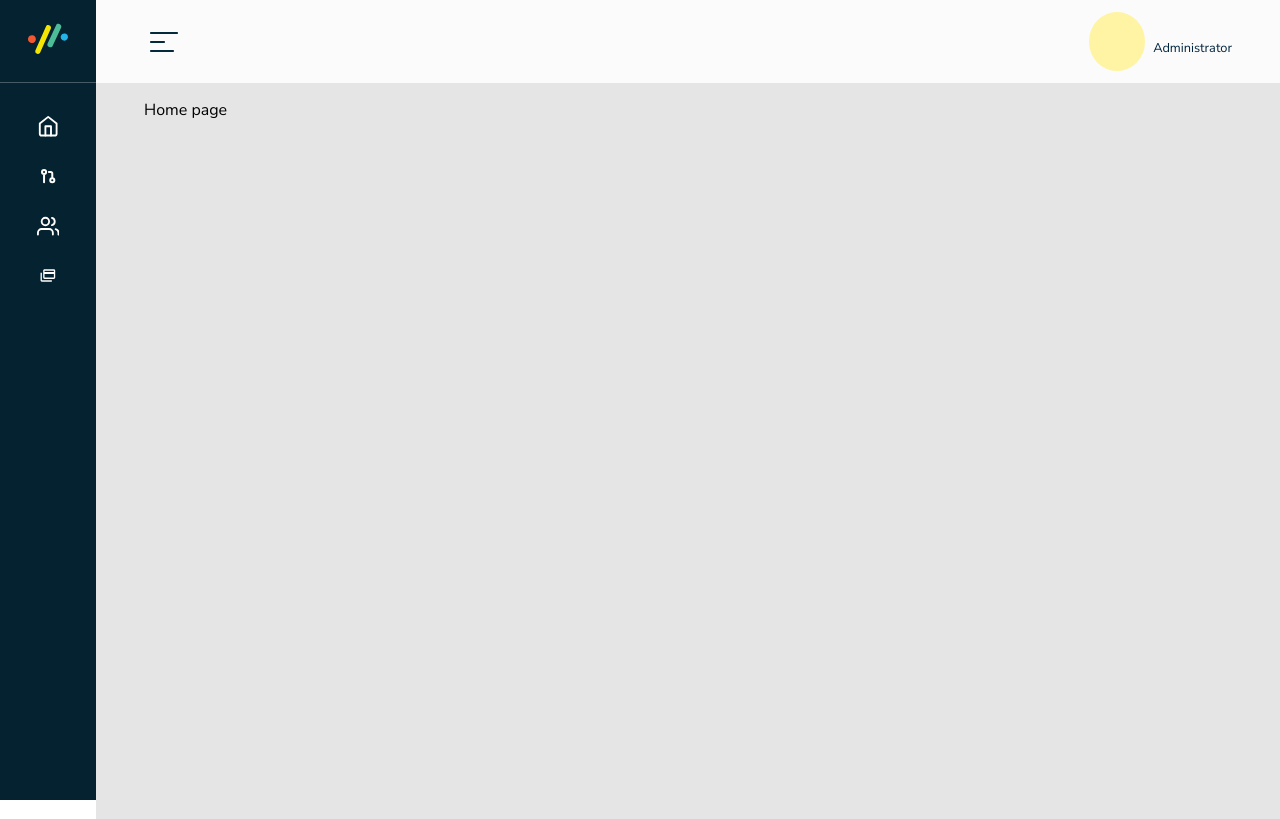
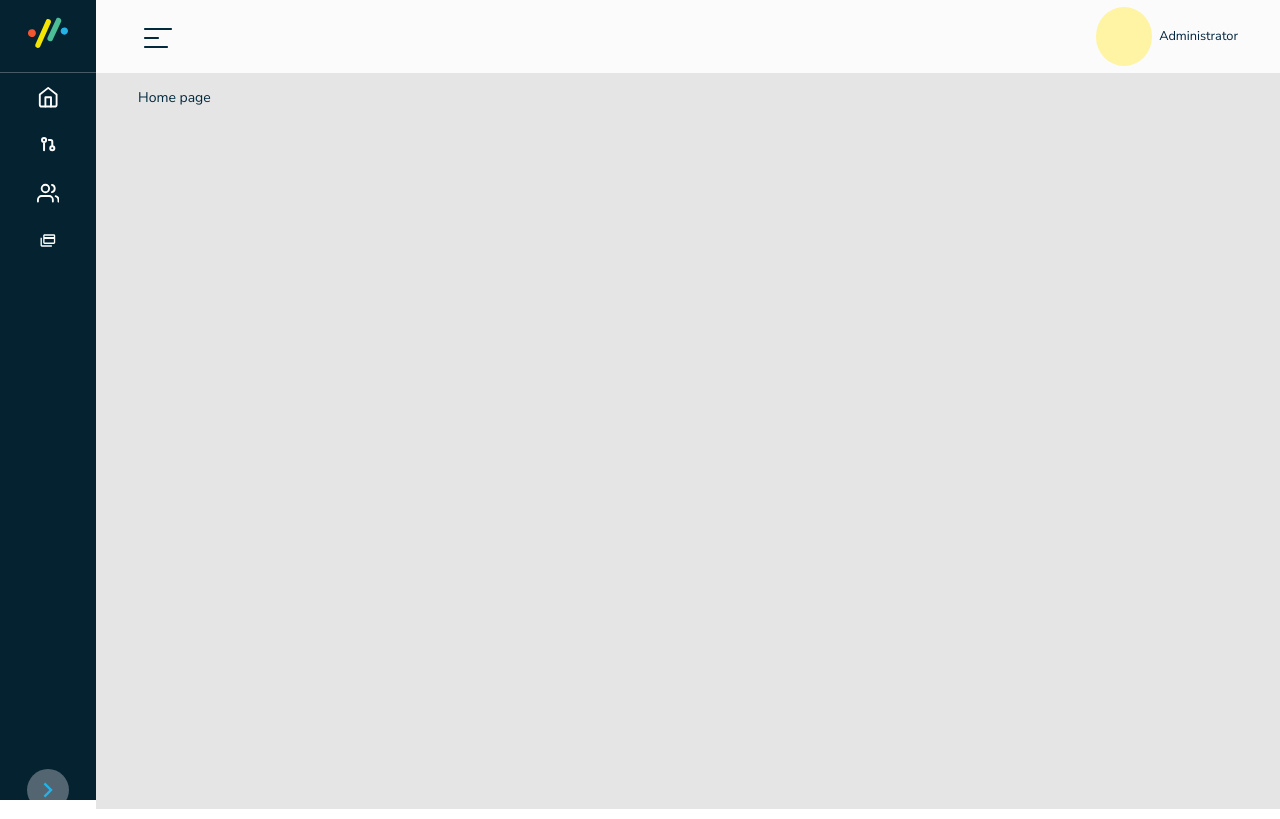
Before and after one commit to chuck-huey/code-task, a React (Create React App) app: page / in a window 1280 px wide. Built offline with nearby package versions, Linux system fonts and the light colour scheme.

Commit message:
Set base color

```diff
--- a/src/index.css
+++ b/src/index.css
@@ -1,3 +1,5 @@
+@import '~antd/dist/antd.min.css';
+
 *,
 *::before,
 *::after {
@@ -14,6 +16,7 @@ html {
 
 body {
   margin: 0;
+  color: #03293d;
   font-family: 'Nunito Sans', -apple-system, BlinkMacSystemFont, 'Segoe UI', 'Roboto',
     'Oxygen', 'Ubuntu', 'Cantarell', 'Fira Sans', 'Droid Sans', 'Helvetica Neue',
     sans-serif;
```
